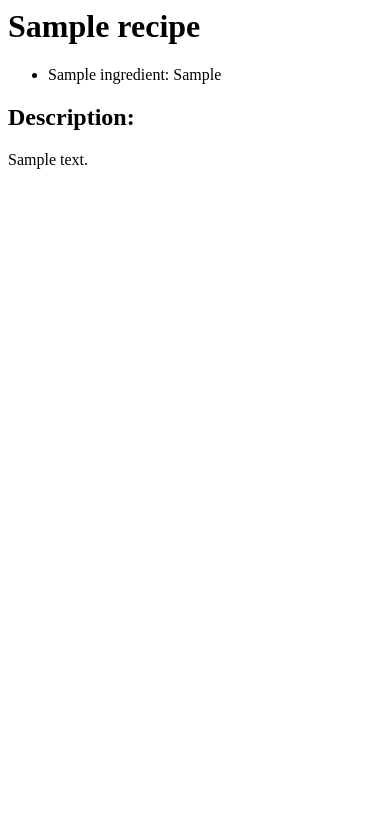
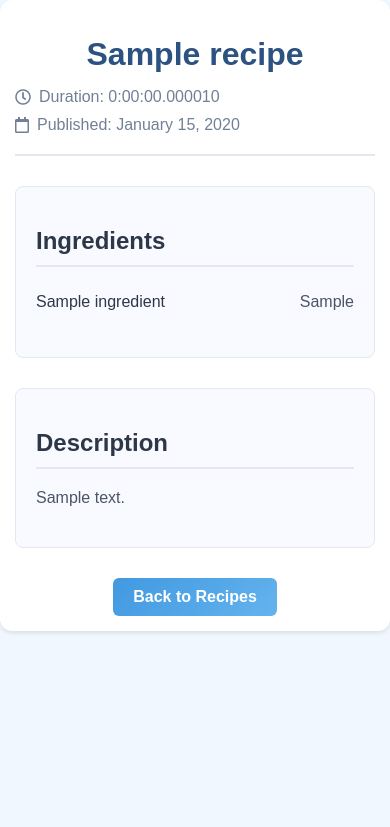
Before and after one commit to Ruben-2828/recipes-sharing, a Django app: page /recipe/1/ in a window 390 px wide. Shown: the top 827 px of the page. Run offline with Django 5.2, Linux system fonts and the light colour scheme; tables that the repository leaves empty hold one stand-in row (values such as "Sample post").

Commit message:
feat: create recipes list page and recipe detail page

```diff
--- a/recipes_app/models.py
+++ b/recipes_app/models.py
@@ -3,8 +3,8 @@ from django.db import models
 
 class Recipe(models.Model):
     id = models.BigAutoField(primary_key=True)
-    title = models.CharField(max_length=100)
-    estimated_time = models.DurationField()
+    title = models.CharField(max_length=200)
+    duration = models.DurationField()
     description = models.TextField()
     pub_date = models.DateTimeField()
 
--- /dev/null
+++ b/recipes_app/static/recipes/style.css
@@ -0,0 +1,269 @@
+body {
+    background-color: #f0f7ff;
+    margin: 0;
+    font-family: 'Arial', sans-serif;
+}
+
+.recipe-list {
+    max-width: 800px;
+    margin: 0 auto;
+    padding: 20px;
+}
+
+.recipe-list h1 {
+    color: #2c5282;
+    text-align: center;
+    margin-bottom: 30px;
+    font-family: 'Arial', sans-serif;
+    text-transform: uppercase;
+    letter-spacing: 1px;
+    position: relative;
+    padding-bottom: 15px;
+}
+
+.recipe-list h1::after {
+    content: '';
+    position: absolute;
+    bottom: 0;
+    left: 50%;
+    transform: translateX(-50%);
+    width: 100px;
+    height: 3px;
+    background: linear-gradient(to right, #4299e1, #63b3ed);
+}
+
+.recipes-container {
+    list-style: none;
+    padding: 0;
+}
+
+.recipe-card {
+    background: linear-gradient(135deg, #ffffff 0%, #f8faff 100%);
+    border: 1px solid #e3e8f0;
+    border-radius: 12px;
+    margin-bottom: 15px;
+    transition: all 0.3s ease;
+    box-shadow: 0 2px 4px rgba(0,0,0,0.04);
+    position: relative;
+    cursor: pointer;
+    margin: 10px 0;
+}
+
+.recipe-link {
+    display: flex;
+    text-decoration: none;
+    padding: 15px;
+    width: 100%;
+    height: 100%;
+    box-sizing: border-box;
+    justify-content: space-between;
+    align-items: center;
+}
+
+.recipe-card:hover {
+    transform: translateY(-3px);
+    box-shadow: 0 4px 12px rgba(66, 153, 225, 0.15);
+    border-color: #4299e1;
+}
+
+.recipe-title {
+    color: #2d3748;
+    text-decoration: none;
+    font-size: 1.1em;
+    font-weight: 600;
+    padding: 5px 10px;
+    border-radius: 6px;
+}
+
+.recipe-title:hover {
+    color: inherit;
+    background-color: transparent;
+}
+
+.recipe-duration {
+    color: #ffffff;
+    font-size: 0.9em;
+    padding: 6px 12px;
+    background: linear-gradient(135deg, #4299e1 0%, #63b3ed 100%);
+    border-radius: 20px;
+    font-weight: 500;
+    box-shadow: 0 2px 4px rgba(66, 153, 225, 0.2);
+}
+
+.no-recipes {
+    text-align: center;
+    color: #718096;
+    font-style: italic;
+    padding: 30px;
+    background: #ffffff;
+    border-radius: 8px;
+    border: 2px dashed #e2e8f0;
+}
+
+@media (max-width: 600px) {
+    .recipe-list {
+        padding: 15px;
+    }
+
+    .recipe-card {
+        flex-direction: column;
+        text-align: center;
+        gap: 10px;
+    }
+}
+
+.recipe-detail {
+    max-width: 1200px;
+    margin: 0 auto;
+    padding: 20px;
+    background: #ffffff;
+    border-radius: 12px;
+    box-shadow: 0 2px 4px rgba(0,0,0,0.1);
+}
+
+.recipe-header {
+    text-align: center;
+    margin-bottom: 30px;
+    padding-bottom: 20px;
+    border-bottom: 2px solid #e3e8f0;
+}
+
+.recipe-header h1 {
+    color: #2c5282;
+    margin-bottom: 15px;
+    font-size: 2.5em;
+}
+
+.recipe-meta {
+    display: flex;
+    justify-content: center;
+    gap: 20px;
+    color: #718096;
+}
+
+.recipe-meta span {
+    display: flex;
+    align-items: center;
+    gap: 8px;
+}
+
+.recipe-layout {
+    display: grid;
+    grid-template-columns: 250px 3fr;
+    gap: 30px;
+    margin-bottom: 30px;
+}
+
+.recipe-main {
+    min-width: 0;
+    order: 2;
+}
+
+.recipe-sidebar {
+    position: sticky;
+    top: 20px;
+    height: fit-content;
+    order: 1;
+}
+
+.recipe-description {
+    background: #f8faff;
+    padding: 20px;
+    border-radius: 8px;
+    border: 1px solid #e3e8f0;
+}
+
+.recipe-ingredients {
+    background: #f8faff;
+    padding: 20px;
+    border-radius: 8px;
+    border: 1px solid #e3e8f0;
+}
+
+.recipe-description h2,
+.recipe-ingredients h2 {
+    color: #2d3748;
+    margin-bottom: 15px;
+    font-size: 1.5em;
+    padding-bottom: 10px;
+    border-bottom: 2px solid #e3e8f0;
+}
+
+.recipe-description p {
+    line-height: 1.6;
+    color: #4a5568;
+}
+
+.recipe-ingredients ul {
+    list-style: none;
+    padding: 0;
+}
+
+.recipe-ingredients li {
+    display: flex;
+    justify-content: space-between;
+    padding: 10px 0;
+    border-bottom: 1px solid #e3e8f0;
+}
+
+.recipe-ingredients li:last-child {
+    border-bottom: none;
+}
+
+.ingredient-name {
+    color: #2d3748;
+    font-weight: 500;
+}
+
+.ingredient-quantity {
+    color: #4a5568;
+}
+
+.recipe-actions {
+    margin-top: 30px;
+    display: flex;
+    justify-content: center;
+}
+
+.btn {
+    padding: 10px 20px;
+    border-radius: 6px;
+    text-decoration: none;
+    font-weight: 600;
+    transition: all 0.3s ease;
+}
+
+.btn-secondary {
+    background: linear-gradient(135deg, #4299e1 0%, #63b3ed 100%);
+    color: white;
+}
+
+.btn-secondary:hover {
+    transform: translateY(-2px);
+    box-shadow: 0 4px 12px rgba(66, 153, 225, 0.2);
+}
+
+@media (max-width: 600px) {
+    .recipe-detail {
+        padding: 15px;
+    }
+
+    .recipe-meta {
+        flex-direction: column;
+        gap: 10px;
+    }
+
+    .recipe-header h1 {
+        font-size: 2em;
+    }
+}
+
+@media (max-width: 1024px) {
+    .recipe-layout {
+        grid-template-columns: 1fr;
+    }
+
+    .recipe-sidebar {
+        position: static;
+    }
+}
--- a/recipes_app/templates/recipes/detail.html
+++ b/recipes_app/templates/recipes/detail.html
@@ -1,8 +1,49 @@
-<h1>{{ recipe.title }}</h1>
-<ul>
-  {% for ingredient in recipe.ingredients.all %}
-    <li>{{ ingredient.name }}: {{ ingredient.quantity }}</li>
-  {% endfor %}
-</ul>
-<h2>Description:</h2>
-<p>{{ recipe.description }}</p>
+<!DOCTYPE html>
+<html lang="en">
+<head>
+    <meta charset="UTF-8">
+    <meta name="viewport" content="width=device-width, initial-scale=1.0">
+    <title>{{ recipe.title }}</title>
+    {% load static %}
+    <link rel="stylesheet" href="{% static 'recipes/style.css' %}">
+    <link rel="stylesheet" href="https://cdnjs.cloudflare.com/ajax/libs/font-awesome/5.15.4/css/all.min.css">
+</head>
+<body>
+    <div class="recipe-detail">
+        <div class="recipe-header">
+            <h1>{{ recipe.title }}</h1>
+            <div class="recipe-meta">
+                <span><i class="far fa-clock"></i> Duration: {{ recipe.duration }}</span>
+                <span><i class="far fa-calendar"></i> Published: {{ recipe.pub_date|date:"F j, Y" }}</span>
+            </div>
+        </div>
+
+        <div class="recipe-layout">
+            <div class="recipe-main">
+                <div class="recipe-description">
+                    <h2>Description</h2>
+                    <p>{{ recipe.description }}</p>
+                </div>
+            </div>
+
+            <aside class="recipe-sidebar">
+                <div class="recipe-ingredients">
+                    <h2>Ingredients</h2>
+                    <ul>
+                        {% for ingredient in recipe.ingredients.all %}
+                            <li>
+                                <span class="ingredient-name">{{ ingredient.name }}</span>
+                                <span class="ingredient-quantity">{{ ingredient.quantity }}</span>
+                            </li>
+                        {% endfor %}
+                    </ul>
+                </div>
+            </aside>
+        </div>
+
+        <div class="recipe-actions">
+            <a href="{% url 'recipes_app:index' %}" class="btn btn-secondary">Back to Recipes</a>
+        </div>
+    </div>
+</body>
+</html>
```
Also changed, not shown: recipes_app/templates/recipes/index.html (+23 -4 lines), recipes_app/migrations/0002_alter_ingredient_recipe.py (added), recipes_app/migrations/0003_rename_estimated_time_recipe_duration_and_more.py (added).
